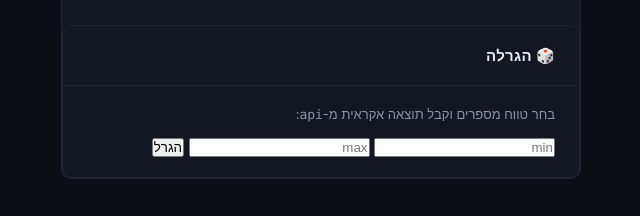
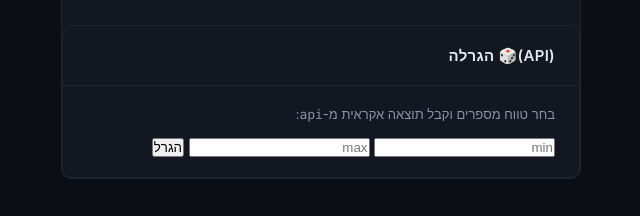
Before and after one commit to orimolco102/microserv-jenkins, a website: page Front/public/index.html in a window 1280 px wide. Shown: the part 408-624 px from the top of the page, 319-959 px from the left. Drawn offline with Linux system fonts and the light colour scheme; no server answers.

Commit message:
test the build number

```diff
--- a/Front/public/index.html
+++ b/Front/public/index.html
@@ -110,7 +110,7 @@
 
     <div class="card">
       <div class="card-head">
-        <h1>🎲 הגרלה</h1>
+        <h1> (API)🎲 הגרלה</h1>
       </div>
       <div class="body">
         <p class="lead">בחר טווח מספרים וקבל תוצאה אקראית מ-<span style="font-family:var(--mono)">api</span>:</p>
```
